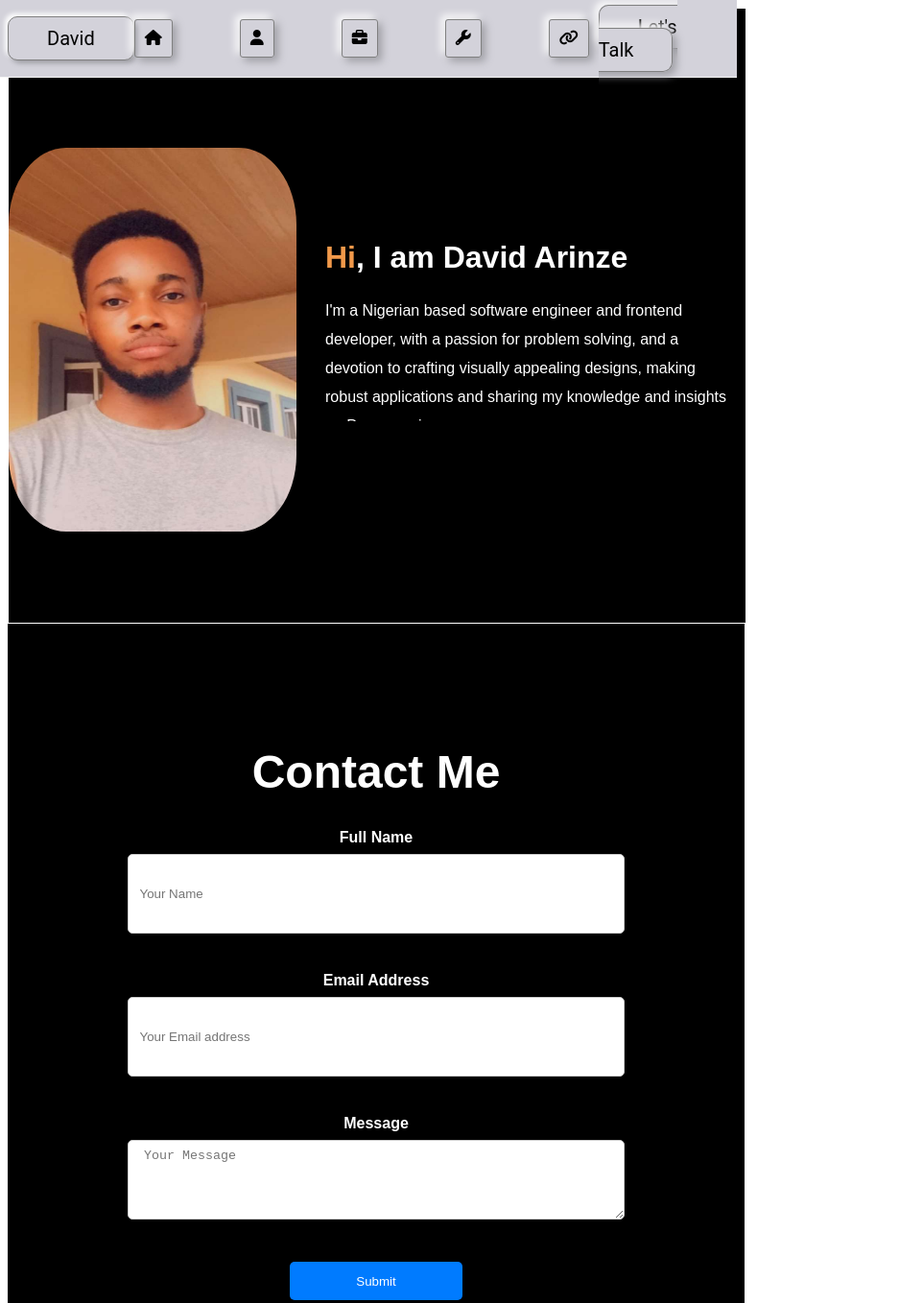
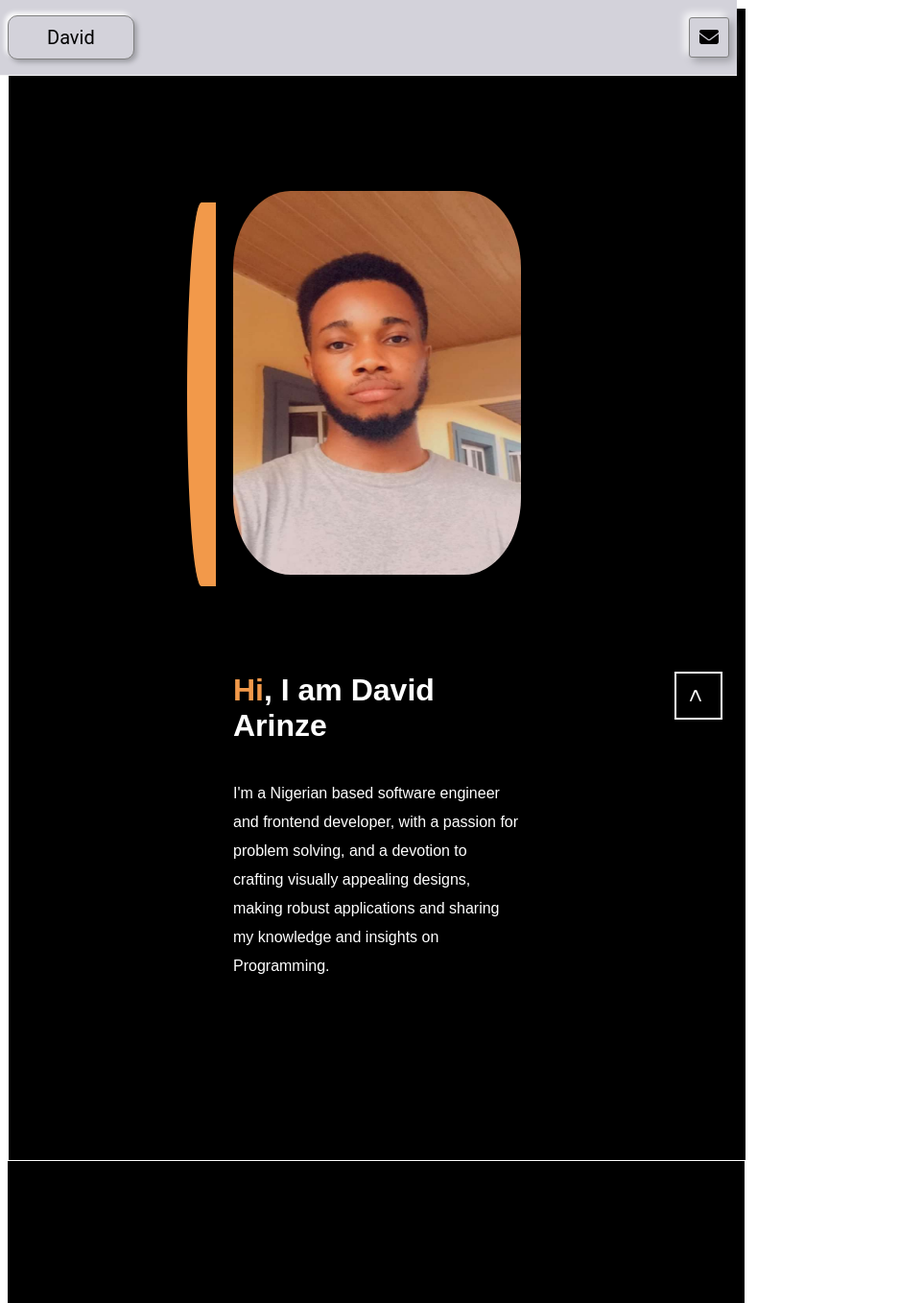
Before and after one commit to Profanor/Bincom-Mobile-App-Intern, a plain HTML site: page src/index.html in a window 768 px wide. Shown: the top 1358 px of the page at 96% size, 937 px wide, since content can reach past the window. Drawn offline with Linux system fonts and the light colour scheme.

Commit message:
working on responsiveness

```diff
--- a/src/index.html
+++ b/src/index.html
@@ -45,6 +45,7 @@
 
         <div>
             <a href="#contact" class="btn navbar-link">
+                <i class="fa-solid fa-envelope"></i>
                 Let's Talk
             </a>
         </div>
--- a/src/stylesheet/index.css
+++ b/src/stylesheet/index.css
@@ -35,17 +35,6 @@
     display: flex;
     flex-direction: column;
     align-items: center;
-}
-
-@media screen and (min-width: 768px) {
-    .navbar-links.responsive {
-      flex-direction: row;
-      justify-content: flex-end;
-    }
-
-    .navbar-links.responsive div {
-      margin-right: 15px;
-    }
 }
 
 .navbar-link {
@@ -119,6 +108,29 @@
     margin-right: 5px;
 }
 
+/* media queries for Navbar */
+@media (max-width: 768px) {
+    .navbar-links {
+        display: none;
+    }
+    .btn {
+        display: inline-block;
+        border-radius: 3px;
+        padding: 10px;
+        cursor: pointer;
+        font-size: 0;
+        box-shadow: 4px 4px 8px #9e9ea4,
+                    -4px -4px 8px white;
+        transition: box-shadow 0.3s ease;
+        border-width: 1px;
+        border-style: solid;
+        border-color: #808080;
+    }
+    .btn i {
+        font-size: 20px; /* Set font size of the icon inside the button */
+    }
+}
+
 
 /* Main Styles*/
 .parent-cont {
@@ -170,7 +182,7 @@ img {
 .text-box {
     width: 700px;
     height: 200px;
-    overflow: auto; /* Add scrollbars if content overflows */
+    overflow: auto;
     padding: 10px;
 }
 .text-box p {
@@ -181,7 +193,7 @@ img {
 .curve {
     position: absolute;
     top: 10px;
-    left: -50px; /* Adjust the position of the curve */
+    left: -50px;
     width: 30px;
     height: 400px;
     background-color: #F2994A;
@@ -189,6 +201,42 @@ img {
     border-left: 2px solid black;
     border-radius: 50% 0 0% 50%;
     border: 2px solid #000;
+}
+
+/* media queries for Main Section */
+@media (max-width: 768px) {
+    .parent-cont {
+        display: flex;
+        flex-direction: column;
+        justify-content: center;
+        align-items: center;
+        height: 150vh;
+
+    }
+    .image-container {
+        display: flex;
+        justify-content: center;
+        align-items: center;
+        margin: 0;
+        margin-top: 100px;
+        position: relative;
+    }
+    .img {
+        display: flex;
+        flex-direction: column;
+        justify-content: center;
+        align-items: center;
+        margin: 0;
+    }
+    .text-box {
+        display: flex;
+        flex-direction: column;
+        justify-content: center;
+        align-items: center;
+        width: 300px;
+        height: 500px;
+    }
+
 }
 
 /* Contact Me Styles */
@@ -282,6 +330,25 @@ img {
     cursor: pointer;
     font-size: 20px;
 } */
+
+/* media queries for contact me section */
+@media (max-width: 768px) {
+    .container {
+        width: 100vw;
+    }
+    .input,
+    .textarea {
+        width: 300px;
+        height: 35px;
+        margin-bottom: 1rem;
+        padding: 0.5rem;
+        border: 1px solid #ccc;
+        border-radius: 5px;
+    }
+    .title {
+        font-size: 2rem;
+    }
+}
 
 
 /* Footer Styles*/
@@ -419,6 +486,18 @@ a {
     font-size: 40px;
 }
 
+/* media queries for footer*/
+@media (max-width: 768px) {
+    .footer-container {
+        height: 150vh;
+    }
+    .controls {
+        display: flex;
+        flex-direction: column;
+        justify-content: center;
+        align-items: center;
+    }
+}
 
 /* Scrollbutton styles */
 #scrollToTopButton {
@@ -441,3 +520,11 @@ a {
 #scrollToTopButton span {
     position: relative;
 }
+
+@media (max-width: 768px) {
+    #scrollToTopButton {
+    color: white;
+    border: 2px solid white;
+    cursor: pointer;
+    }
+}
```
